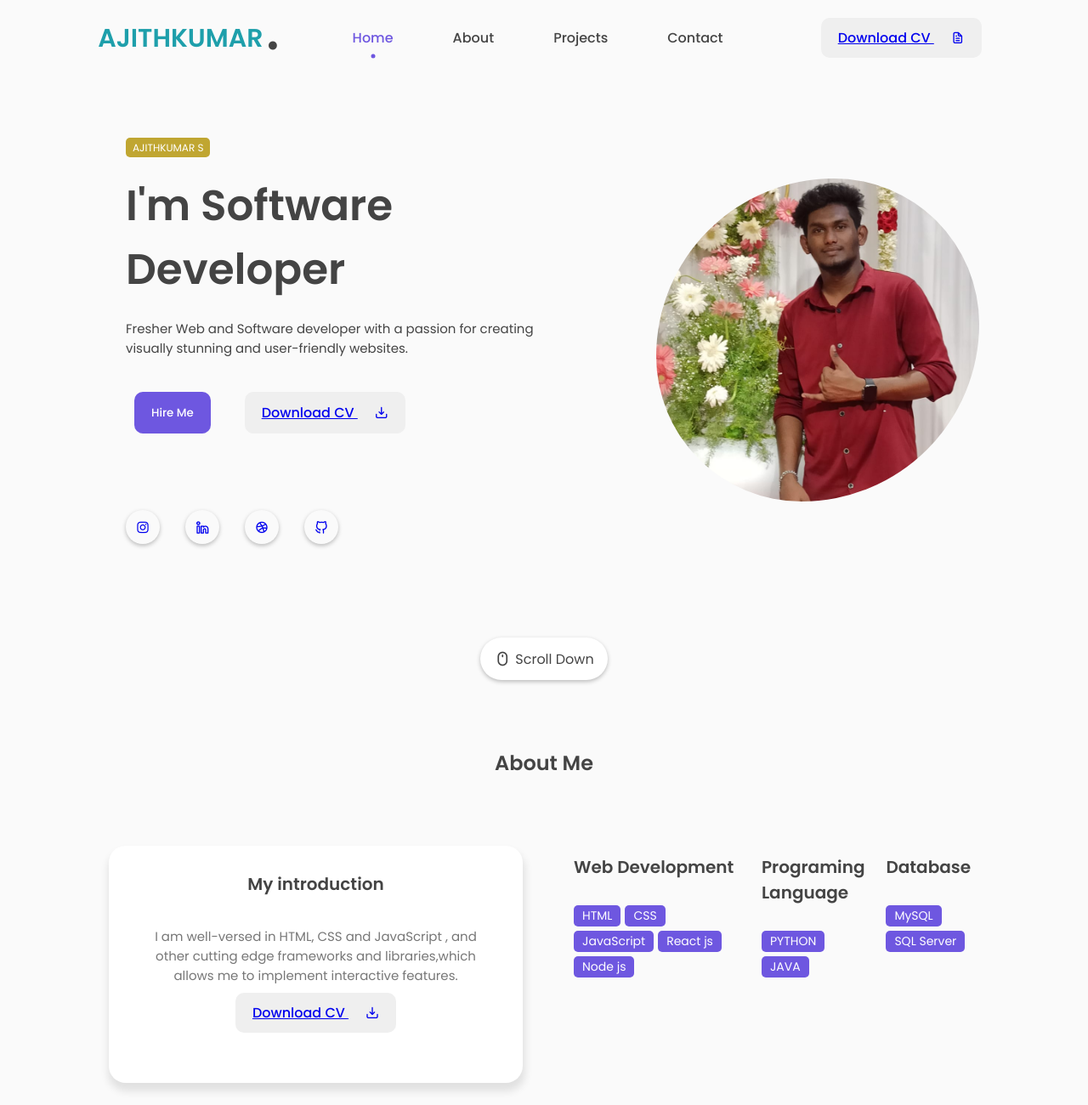
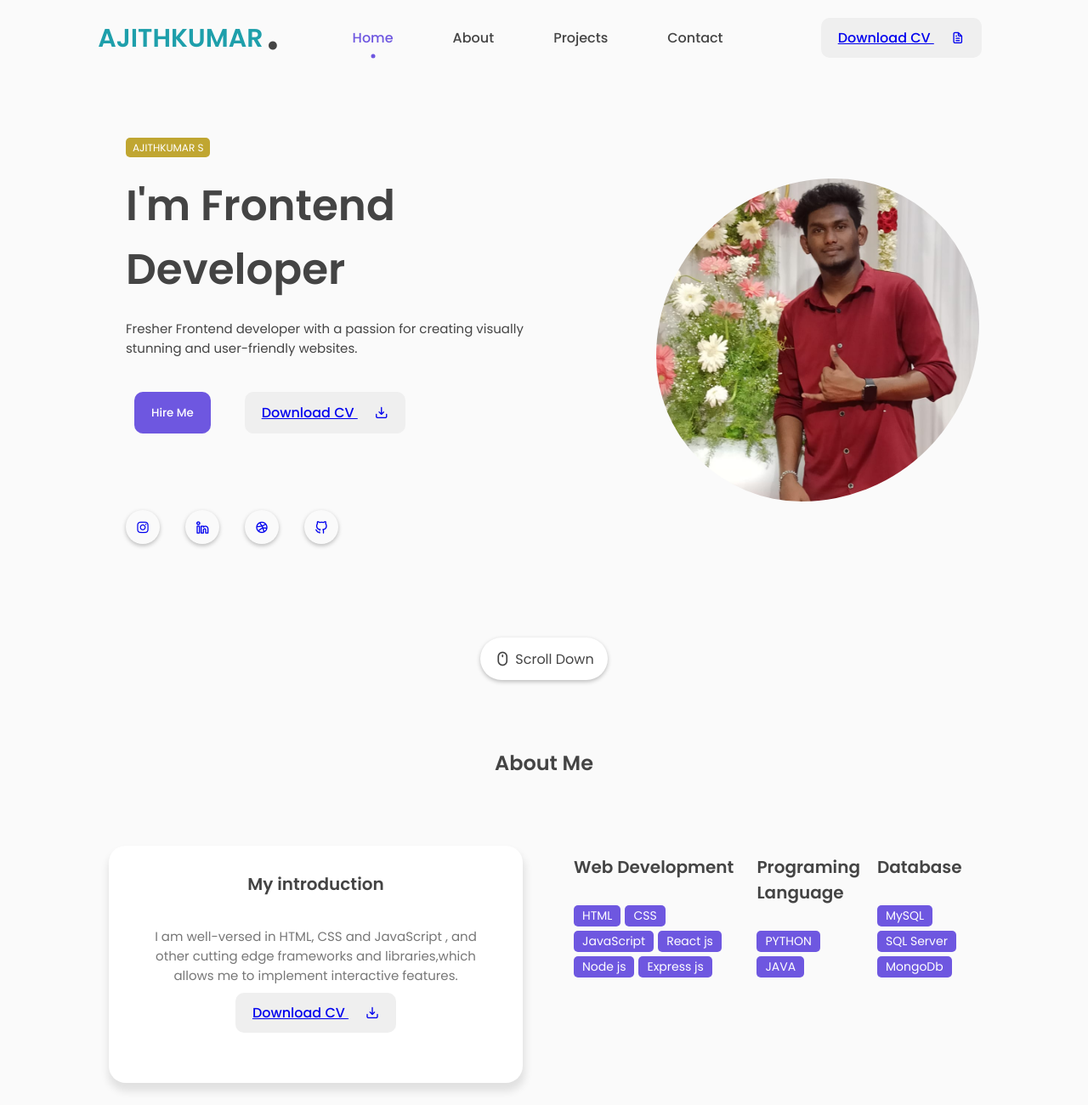
Before and after one commit to Ajithkumarsokkalingam/Portfolio, a plain HTML site: page index.html in a window 1280 px wide. Shown: the top 1300 px of the page at 85% size. Drawn offline with nearby package versions, Linux system fonts and the light colour scheme.

Commit message:
Update index.html

```diff
--- a/index.html
+++ b/index.html
@@ -62,10 +62,10 @@
                 <span>AJITHKUMAR S</span>
             </div>
             <div class="featured-name">
-                <p>I'm Software Developer</p>
+                <p>I'm Frontend Developer</p>
             </div>
             <div class="featured-text-info">
-                <p>Fresher Web and Software developer with a passion for creating visually stunning
+                <p>Fresher Frontend developer with a passion for creating visually stunning
                    and user-friendly websites.
                 </p>
             </div>
@@ -123,6 +123,8 @@
                         <span>React js</span>
                         <span>Node js</span>
 
+                        <span>Express js</span>
+
                     </div>
                 </div>
                 <div class="skills-box">
@@ -143,6 +145,7 @@
                     <div class="skills-list">
                         <span>MySQL</span>
                         <span>SQL Server</span>
+                        <span>MongoDb</span>
 
 
                     </div>
```
